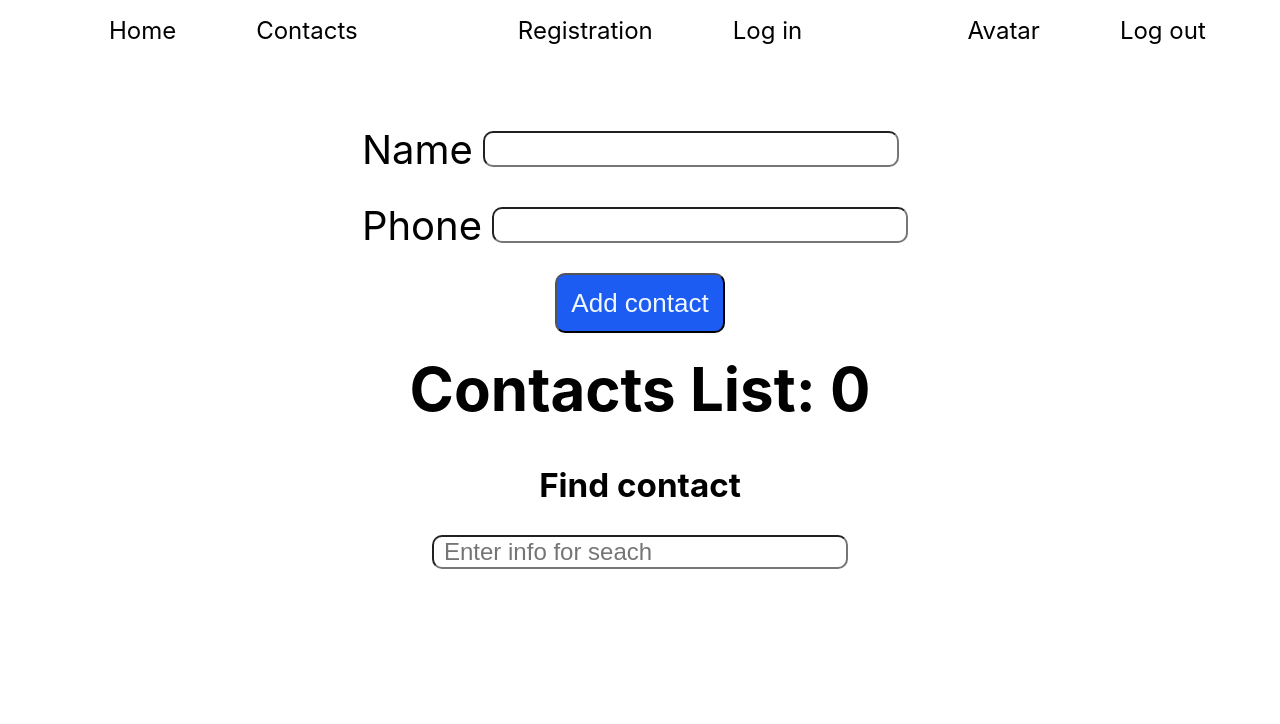
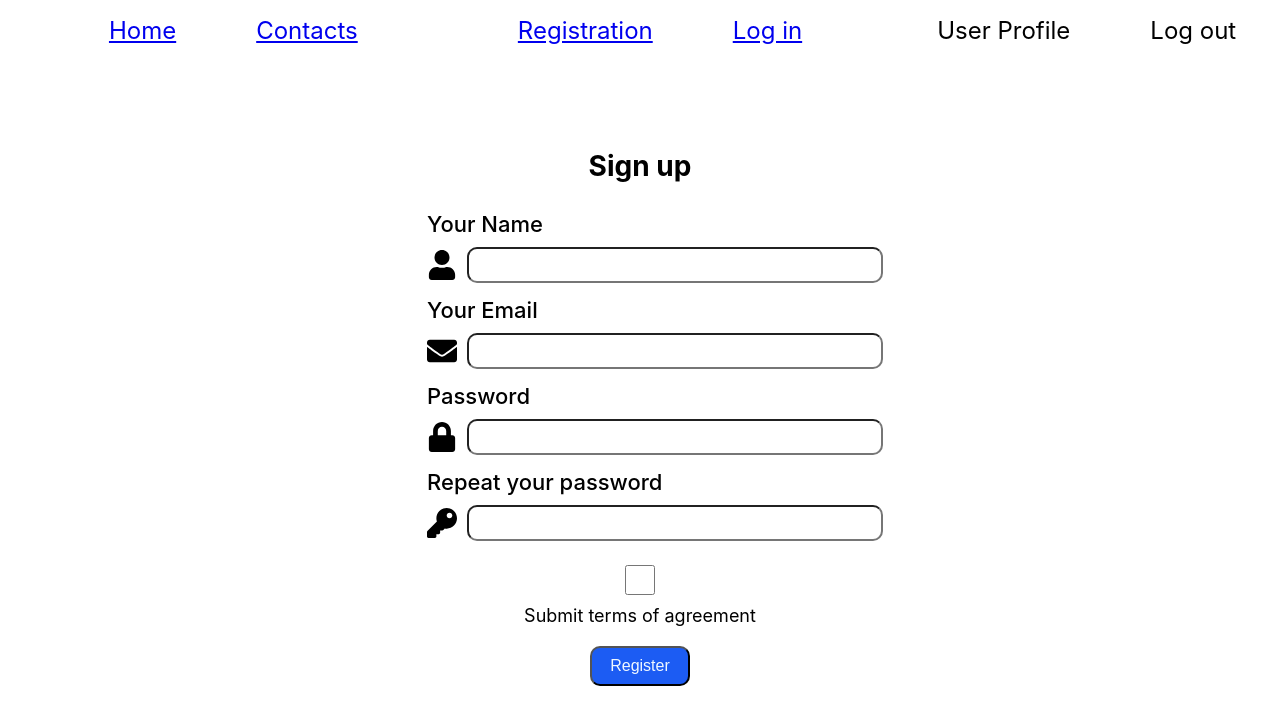
Before and after one commit to StudentVlad5/goit-react-hw-08-phonebook, a React (Create React App) app: page /register in a window 1280 px wide. Shown: the top 724 px of the page. Built offline with nearby package versions, Linux system fonts and the light colour scheme; no server answers.

Commit message:
add links

```diff
--- a/src/components/App.jsx
+++ b/src/components/App.jsx
@@ -4,7 +4,7 @@ import { fetchContacts } from "redux/operations";
 import { deleteContact} from "../redux/operations";
 import DynamicSort from './DynamicSort/DynamicSort';
 import { setFilter} from "../redux/filterSlice";
-import {getStatusFilter, getContacts} from '../redux/selectors'
+import {getStatusFilter, getContacts} from '../redux/selectors';
 import ContactForm from './ContactForms/ContactForm';
 import ContactList from './ContactList/ContactList';
 import Filter from './Filter/Filter';
@@ -44,6 +44,7 @@ const visibleContacts = getVisibleContacts();
         fontSize: 40,
         color: '#010101'
       }}>
+
 <ContactForm contacts={contacts}/>
 <h2>Contacts List: {visibleContacts.length}</h2>
 <h5>Find contact</h5><Filter filter={filter} onChange={handleFilterChange}/>
--- a/src/components/AppBar/AppBar.jsx
+++ b/src/components/AppBar/AppBar.jsx
@@ -1,15 +1,21 @@
 import Navigation from "components/Navigation/Navigation";
+import { Outlet } from "react-router-dom";
 import AuthNav from "../AuthNav/AuthNav";
 import UserMenu from "../UserMenu/UserMenu";
 import css from "./AppBar.module.css";
 
 const AppBar = () => {
     return (
+<>
 <div className={css.App__container}>
         <Navigation/>
         <AuthNav/>
         <UserMenu/>
 </div>
+<div className={css.RegistarteForm__container}>
+    <Outlet/>
+</div>
+</>
 )
 }
 
--- a/src/components/AppBar/AppBar.module.css
+++ b/src/components/AppBar/AppBar.module.css
@@ -4,3 +4,9 @@
     justify-content: space-between;
     align-items: center;
 }
+.RegistarteForm__container {
+    display: flex;
+    flex-direction: row;
+    justify-content: center;
+    align-items: center;
+}
--- a/src/components/AuthNav/AuthNav.jsx
+++ b/src/components/AuthNav/AuthNav.jsx
@@ -1,10 +1,11 @@
+import { Link } from "react-router-dom";
 import css from './AuthNav.module.css';
 
 const AuthNav = () =>{
     return (
         <ul className={css.AuthNav__container}>
-           <li>Registration</li>
-           <li>Log in</li>
+           <li><Link to={'register'}>Registration</Link></li>
+           <li><Link to={'login'}>Log in</Link></li>
         </ul>
     )
 }
--- /dev/null
+++ b/src/components/LoginView/LoginView.jsx
@@ -0,0 +1,49 @@
+import React from 'react';
+import {
+  MDBBtn,
+  MDBCol,
+} from 'mdb-react-ui-kit';
+import { FaEnvelope, FaLock } from 'react-icons/fa';
+import css from "./LoginView.module.css";
+
+
+
+function LoginView() {
+  return (
+    <form className={css.signIn__Container}>
+
+          <MDBCol className={css.form__container}>
+
+              <p className={css.formTitle}>Log in</p>
+                <div>
+                    <label className={css.title__label}>
+                        <div>Your Email
+                            <div className={css.item__container}>
+                                <FaEnvelope size="30"/>
+                                <input className={css.input_active} id='envelope_log' type='email' />
+                            </div>
+                        </div>
+                    </label>
+                </div>
+
+                <div>
+                    <label className={css.title__label}>
+                        <div>Password
+                            <div className={css.item__container}>
+                                <FaLock size="30"/>
+                                <input className={css.input_active} id='password_log' type='password' />
+                            </div>
+                        </div>
+                </label>
+                </div>
+
+              <MDBBtn>Log in</MDBBtn>
+
+          </MDBCol>
+
+
+      </form>
+  );
+}
+
+export default LoginView;
--- /dev/null
+++ b/src/components/LoginView/LoginView.module.css
@@ -0,0 +1,54 @@
+.signIn__Container {
+    display: flex;
+    flex-direction: row;
+    justify-content: space-between;
+    align-items: center;
+    margin-bottom: 10px;
+}
+.chackbox__container {
+    display: flex;
+    flex-direction: column;
+    justify-content: center;
+    align-items: center;
+    margin-bottom: 10px;
+}
+.formTitle {
+    text-align: center;
+    font-size: 28px;
+    font-weight: 700;
+}
+.title__label {
+    text-align: left;
+    padding-left: 40px;
+    font-size: 22px;
+    font-weight: 500;
+}
+.title__labelforCheck {
+    text-align: center;
+    font-size: 18px;
+    font-weight: 400;
+}
+.item__container {
+    display: flex;
+    flex-direction: row;
+    align-items: center;
+    margin-bottom: 4px;
+}
+.form__container {
+    display: flex;
+    flex-direction: column;
+    justify-content: center;
+    align-items: center;
+}
+label:focus,
+label:hover
+ {
+    color: rgb(28, 92, 243);
+    fill: rgb(28, 92, 243);
+}
+.input_active:hover,
+.input_active:focus
+{
+    border: 3px solid rgb(28, 92, 243);
+    outline: none;
+}
--- a/src/components/Navigation/Navigation.jsx
+++ b/src/components/Navigation/Navigation.jsx
@@ -1,9 +1,10 @@
+import { Link } from "react-router-dom";
 import css from "./Navigation.module.css";
 const Navigation = () =>{
     return (
         <ul className={css.Nav__container}>
-           <li>Home</li>
-           <li>Contacts</li>
+           <li><Link to={'/'}>Home</Link></li>
+           <li><Link to={'contacts'}>Contacts</Link></li>
         </ul>
     )
 }
--- /dev/null
+++ b/src/components/Register/Register.jsx
@@ -0,0 +1,81 @@
+import React from 'react';
+import {
+  MDBBtn,
+  MDBCol,
+  MDBCheckbox
+} from 'mdb-react-ui-kit';
+import { FaUser, FaEnvelope, FaLock, FaKey } from 'react-icons/fa';
+import css from "./Register.module.css";
+
+
+
+function Register() {
+  return (
+    <form className={css.signIn__Container}>
+
+          <MDBCol className={css.form__container}>
+
+              <p className={css.formTitle}>Sign up</p>
+              <div>
+                <label className={css.title__label}>
+                    <div>Your Name
+                         <div className={css.item__container}>
+                            <FaUser size="30"/>
+                            <input className={css.input_active} id='user' type='text' />
+                        </div>
+                    </div>
+                </label>
+              </div>
+
+              <div>
+                <label className={css.title__label}>
+                    <div>Your Email
+                        <div className={css.item__container}>
+                            <FaEnvelope size="30"/>
+                            <input className={css.input_active} id='envelope' type='email'/>
+                        </div>
+                    </div>
+                </label>
+              </div>
+
+              <div>
+                <label className={css.title__label}>
+                    <div>Password
+                        <div className={css.item__container}>
+                            <FaLock size="30"/>
+                            <input className={css.input_active} id='newpassword' type='password' />
+                        </div>
+                    </div>
+                </label>
+               </div>
+
+              <div>
+                <label className={css.title__label}>
+                    <div>Repeat your password
+                        <div className={css.item__container}>
+                            <FaKey size="30"/>
+                            <input className={css.input_active} id="key" type='password' />
+                        </div>
+                    </div>
+                </label>
+              </div>
+
+              <div className={css.chackbox__container}>
+                <label className={css.title__labelforCheck}>
+                    <div>
+                    <MDBCheckbox name='flexCheck' value='terms' id='flexCheckDefault' />
+                    Submit terms of agreement
+                    </div>
+                  </label>
+              </div>
+
+              <MDBBtn>Register</MDBBtn>
+
+          </MDBCol>
+
+
+      </form>
+  );
+}
+
+export default Register;
--- /dev/null
+++ b/src/components/Register/Register.module.css
@@ -0,0 +1,55 @@
+.signIn__Container {
+    display: flex;
+    flex-direction: row;
+    justify-content: space-between;
+    align-items: center;
+    margin-bottom: 10px;
+}
+.chackbox__container {
+    display: flex;
+    flex-direction: column;
+    justify-content: center;
+    align-items: center;
+    margin-bottom: 10px;
+}
+.formTitle {
+    text-align: center;
+    font-size: 28px;
+    font-weight: 700;
+}
+.title__label {
+    text-align: left;
+    padding-left: 40px;
+    font-size: 22px;
+    font-weight: 500;
+}
+.title__labelforCheck {
+    text-align: center;
+    font-size: 18px;
+    font-weight: 400;
+}
+.item__container {
+    display: flex;
+    flex-direction: row;
+    align-items: center;
+    margin-bottom: 4px;
+}
+.form__container {
+    display: flex;
+    flex-direction: column;
+    justify-content: center;
+    align-items: center;
+}
+
+label:focus,
+label:hover
+ {
+    color: rgb(28, 92, 243);
+    fill: rgb(28, 92, 243);
+}
+.input_active:hover,
+.input_active:focus
+{
+    border: 3px solid rgb(28, 92, 243);
+    outline: none;
+}
--- a/src/components/UserMenu/UserMenu.jsx
+++ b/src/components/UserMenu/UserMenu.jsx
@@ -2,7 +2,7 @@ import css from "./UserMenu.module.css";
 const UserMenu = () =>{
     return (
         <ul className={css.userMenu__container}>
-           <li>Avatar</li>
+           <li>User Profile</li>
            <li>Log out</li>
         </ul>
     )
--- a/src/index.js
+++ b/src/index.js
@@ -1,18 +1,33 @@
 import React from 'react';
+import { BrowserRouter, Route, Routes } from 'react-router-dom';
 import ReactDOM from 'react-dom/client';
 import { Provider } from "react-redux";
 import { store, persistor } from "./redux/store";
+import Register from 'components/Register/Register';
+import Login from './components/LoginView/LoginView';
 import  App from './components/App';
 import AppBar from './components/AppBar/AppBar';
 import { PersistGate } from 'redux-persist/integration/react';
 import './index.css';
 
+
 ReactDOM.createRoot(document.getElementById('root')).render(
   <React.StrictMode>
     <Provider store={store}>
       <PersistGate persistor={persistor} loading={null}>
-        <AppBar/>
-        <App />
+        <BrowserRouter basename="/">
+          <Routes>
+
+          <Route path='/' element={<AppBar/>}>
+            <Route path='login' element={<Login/>}/>
+            <Route path='register' element={<Register/>}/>
+            <Route path='contacts' element={<App/>} />
+          </Route>
+
+            {/* <Route path='*' element={<NotFound/>}/> */}
+
+          </Routes>
+        </BrowserRouter>
       </PersistGate>
     </Provider>
   </React.StrictMode>
```
Also changed, not shown: package.json (+7 -0 lines), 1 other file (tests, documents, lock files or other folders).
